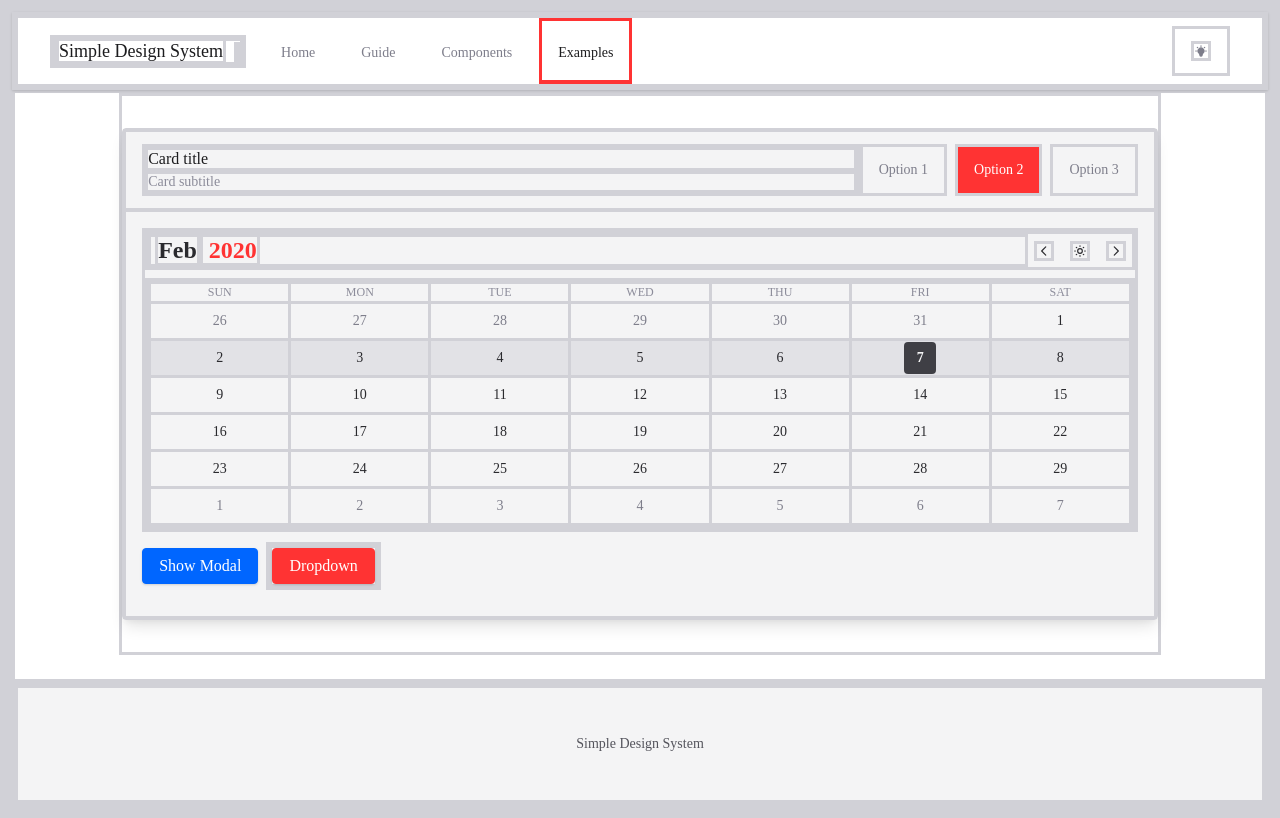
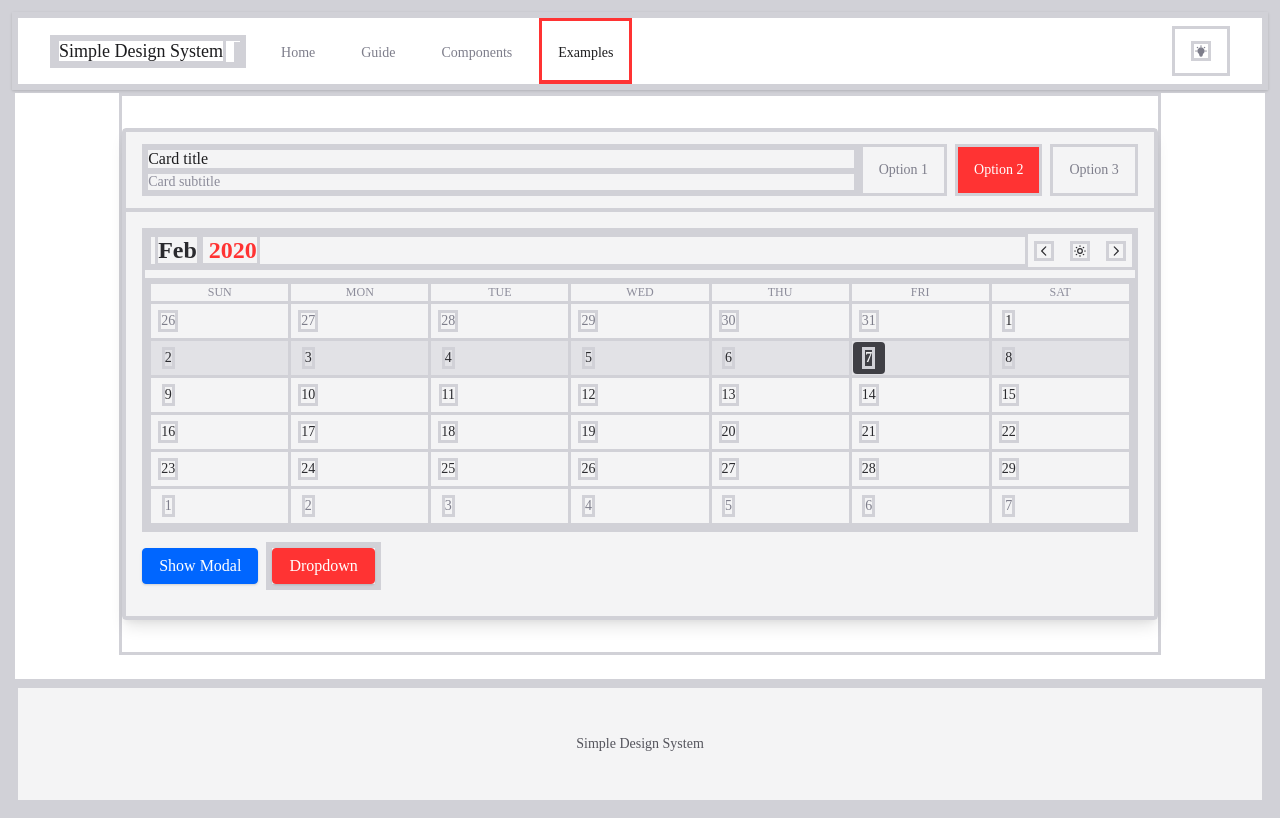
Before and after one commit to jshimkoski/simple-design-system, a Vue app: page /examples in a window 1280 px wide. Built offline with nearby package versions, Linux system fonts and the light colour scheme; no server answers; what tailwind-css-variables would draw is missing.

Commit message:
fix: fix calendar date button alignment in xs

```diff
--- a/simple-design-system/components/Calendar/Calendar.vue
+++ b/simple-design-system/components/Calendar/Calendar.vue
@@ -91,7 +91,7 @@
                 :disabled="isBeforeMin(day) || isAfterMax(day)"
                 @click="changeDate(day, $event)"
               >
-                {{ format(day, "d") }}
+                <span>{{ format(day, "d") }}</span>
               </button>
             </td>
           </tr>
@@ -549,7 +549,7 @@ td {
 }
 
 .btn-date {
-  @apply text-sm h-8 w-8 text-gray-900 bg-transparent border-0 rounded inline-block items-center justify-center cursor-pointer;
+  @apply flex text-sm h-8 w-8 text-gray-900 bg-transparent border-0 rounded items-center justify-center text-center cursor-pointer;
 
   &:focus {
     @apply outline-none shadow-outline;
--- a/src/views/Examples.vue
+++ b/src/views/Examples.vue
@@ -1,6 +1,6 @@
 <template>
   <div class="w-5/6 mx-auto py-4">
-    <sds-card type="raised" class="my-4" nav-class="gap-2">
+    <sds-card type="raised" class="my-4" nav-class="hidden sm:grid gap-2">
       <template #title> Card title </template>
       <template #subtitle> Card subtitle </template>
       <template #nav>
```
